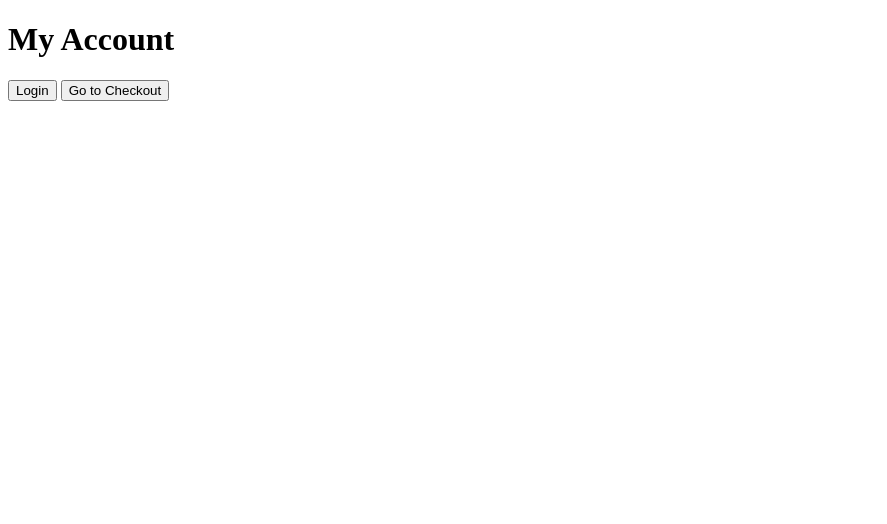
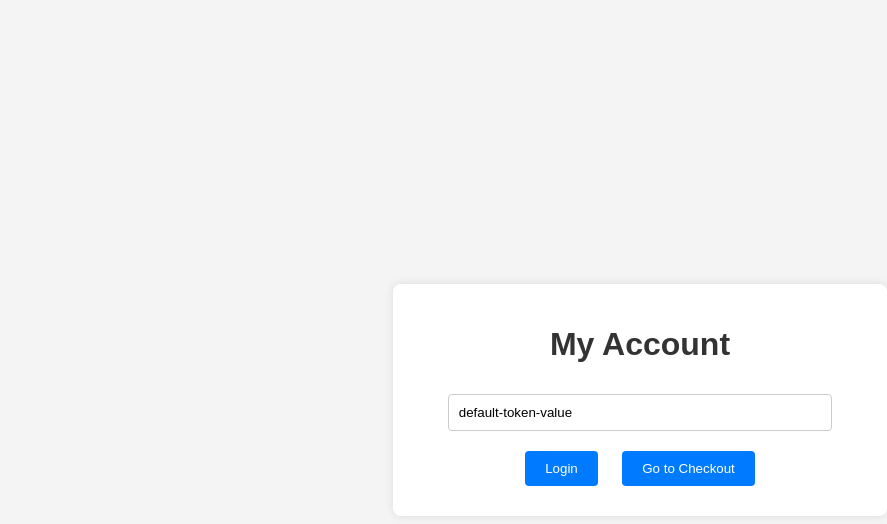
Before and after one commit to CarlosAlbertoR/cookie_cross_domain_poc, a plain HTML site: page myaccount/index.html in a window 1280 px wide. Shown: the whole page, without its empty margins (0-887 px from the left). Drawn offline with Linux system fonts and the light colour scheme.

Commit message:
Update styles

```diff
--- a/myaccount/index.html
+++ b/myaccount/index.html
@@ -4,11 +4,55 @@
     <meta charset="UTF-8" />
     <meta name="viewport" content="width=device-width, initial-scale=1.0" />
     <title>My Account</title>
+    <style>
+      body {
+        font-family: Arial, sans-serif;
+        background-color: #f4f4f4;
+        display: flex;
+        flex-direction: column;
+        align-items: center;
+        justify-content: center;
+        height: 100vh;
+        margin: 0;
+      }
+      h1 {
+        color: #333;
+      }
+      .container {
+        background-color: #fff;
+        padding: 20px;
+        border-radius: 8px;
+        box-shadow: 0 0 10px rgba(0, 0, 0, 0.1);
+        text-align: center;
+      }
+      input[type="text"] {
+        width: 80%;
+        padding: 10px;
+        margin: 10px 0;
+        border: 1px solid #ccc;
+        border-radius: 4px;
+      }
+      button {
+        padding: 10px 20px;
+        margin: 10px;
+        border: none;
+        border-radius: 4px;
+        background-color: #007bff;
+        color: #fff;
+        cursor: pointer;
+      }
+      button:hover {
+        background-color: #0056b3;
+      }
+    </style>
   </head>
   <body>
-    <h1>My Account</h1>
-    <button id="loginButton">Login</button>
-    <button id="navigateButton">Go to Checkout</button>
+    <div class="container">
+      <h1>My Account</h1>
+      <input type="text" id="tokenInput" value="default-token-value" />
+      <button id="loginButton">Login</button>
+      <button id="navigateButton">Go to Checkout</button>
+    </div>
     <script type="module" src="./login.js"></script>
     <script>
       document.addEventListener("DOMContentLoaded", () => {
--- a/myaccount/login.js
+++ b/myaccount/login.js
@@ -2,7 +2,10 @@ import Cookie from "./Cookie.js";
 
 // Simular inicio de sesión
 function login() {
-    const authToken = "user-authentication-token";
+    const tokenInput = document.querySelector("#tokenInput");
+    const authToken = tokenInput ? tokenInput.value : "default-token-value";
+    console.log('authToken', authToken);
+
     Cookie.set('authToken', authToken, 1);
     alert("User logged in and cookie set!");
 }
@@ -10,13 +13,7 @@ function login() {
 // Añadir el event listener al botón de login
 document.addEventListener("DOMContentLoaded", () => {
     const loginButton = document.querySelector("button#loginButton");
-
-    // Asegurarse de que el botón esté disponible antes de añadir el listener
-    setTimeout(() => {
-        if (loginButton) {
-            loginButton.addEventListener("click", login);
-        } else {
-            console.error("Login button not found.");
-        }
-    }, 1000);
+    if (loginButton) {
+        loginButton.addEventListener("click", login);
+    }
 });
```
Also changed, not shown: checkout/index.html (+38 -2 lines).
